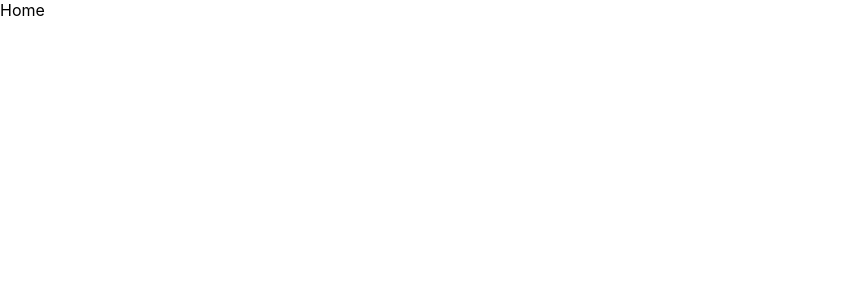
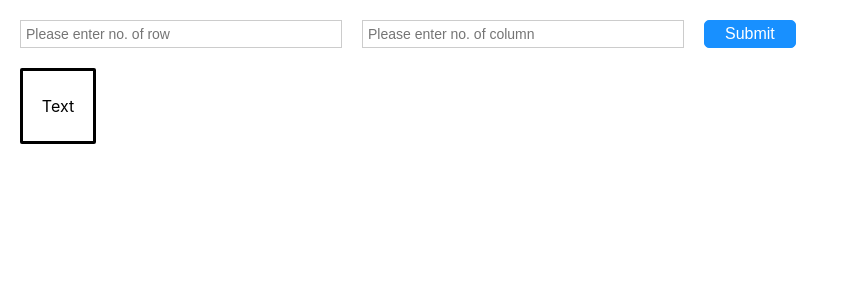
Before and after one commit to vaishalijadhav606/assignment-food-darzee, a React (Create React App) app: page / in a window 1280 px wide. Shown: the top 300 px of the page, without its empty margins (0-858 px from the left). Built offline with nearby package versions, Linux system fonts and the light colour scheme.

Commit message:
user input added

```diff
--- a/package.json
+++ b/package.json
@@ -9,6 +9,7 @@
     "react": "^17.0.2",
     "react-dom": "^17.0.2",
     "react-scripts": "4.0.3",
+    "styled-components": "^5.3.1",
     "web-vitals": "^1.1.2"
   },
   "scripts": {
--- /dev/null
+++ b/src/component/Card.js
@@ -0,0 +1,21 @@
+import react from "react";
+import styled from "styled-components";
+
+const CardContent = styled.div`
+  margin: 10px 10px 0 0;
+  border-radius: 2px;
+  border: 3px solid #000;
+  width: 70px;
+  height: 70px;
+  display: flex;
+  align-items: center;
+  justify-content: center;
+`;
+
+export const Card = (props) => {
+  return (
+      <CardContent>
+          <div>Text</div>
+      </CardContent>
+  )
+};
--- a/src/component/Home.js
+++ b/src/component/Home.js
@@ -1,5 +1,71 @@
-import React from "react";
+import React, { useState } from "react";
+import styled from "styled-components";
+import { Card } from "./Card";
+
+const Input = styled.input`
+  border: 1px solid #ccc;
+  width: 25%;
+  padding: 5px;
+  background-color: transparent;
+  font-size: 14px;
+  color: #000;
+  margin-right: 20px;
+`;
+
+const Button = styled.button`
+  color: #fff;
+  padding: 4px 20px;
+  background-color: #1890ff;
+  border: 1px solid #1890ff;
+  border-radius: 5px;
+  font-size: 16px;
+`;
+
+const CardContainer = styled.div`
+    margin: 20px 0;
+`;
 
 export const Home = (props) => {
-  return "Home";
+    const [inputField, setInputField] = useState({
+        rowField: null,
+        columnField: null
+    });
+
+    const handleSubmit = () => {
+        setInputField({...inputField});
+
+        console.log(inputField);
+    }
+
+  return (
+    <div
+      style={{
+        flex: "flex",
+        alignItems: "center",
+        justifyContent: "center",
+        padding: "20px",
+      }}
+    >
+      <Input
+        type="text"
+        className="input-field"
+        placeholder="Please enter no. of row"
+        name="rowField"
+        onChange={(e) => setInputField({...inputField, rowField: e.target.value})}
+      />
+      <Input
+        type="text"
+        className="input-field"
+        placeholder="Please enter no. of column"
+        name="columnField"
+        onChange={(e) => setInputField({...inputField, columnField: e.target.value})}
+      />
+      <Button onClick={handleSubmit}>Submit</Button>
+
+
+      <CardContainer>
+          <Card />
+      </CardContainer>
+    </div>
+  );
 };
```
Also changed, not shown: 1 other file (tests, documents, lock files or other folders).
